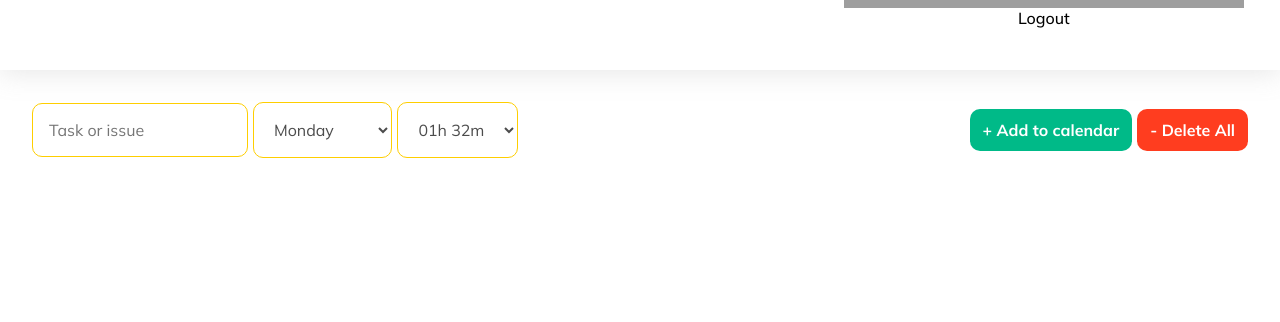
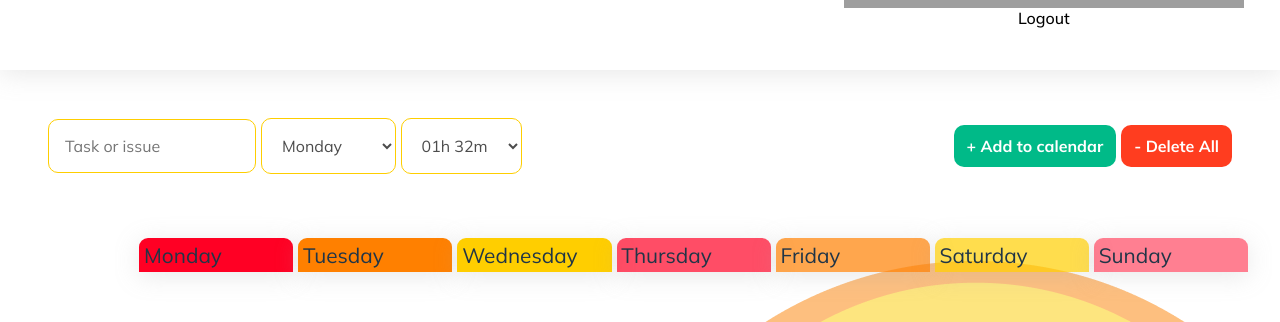
Before and after one commit to RebecaBaruch/weekly-planner-compass, a React (Vite) app: page /dashboard in a window 1280 px wide. Shown: the part 367-689 px from the top of the page. Built offline with nearby package versions, Linux system fonts and the light colour scheme; grey boxes are pictures that could not be loaded.

Commit message:
feat: FilterCards component

```diff
--- /dev/null
+++ b/src/components/FilterCards/index.jsx
@@ -0,0 +1,61 @@
+import React from "react";
+
+import styled from "styled-components";
+
+export const CardsWrapper = styled.div`
+    display: flex;
+    justify-content: center;
+    flex-direction: row;
+    gap: 5px;
+    padding-left: 10%;
+    width: 100%;
+
+`;
+
+export const Card = styled.div`
+    padding: 0.3rem;
+    width: 100%;
+    font-size: 1.3rem;
+    text-align: left;
+    box-shadow: 0px 4px 24px rgba(168, 168, 168, 0.25);
+    border-radius: 9px 9px 0px 0px;
+
+    &.monday {
+        background: #FF0024;
+    }
+    &.tuesday {
+        background: #FF8000;
+    }
+    &.wednesday {
+        background: #FFCE00;
+    }
+    &.thursday {
+        background: #FF0024B2;
+    }
+    &.friday {
+        background: #FF8000B2;
+    }
+    &.saturday {
+        background: #FFCE00B2;
+    }
+    &.sunday {
+        background: #FF002480;
+    }
+`;
+
+function FilterCards() {
+
+    return(
+        <CardsWrapper>
+            <Card className='monday'>Monday</Card>
+            <Card className='tuesday'>Tuesday</Card>
+            <Card className='wednesday'>Wednesday</Card>
+            <Card className='thursday'>Thursday</Card>
+            <Card className='friday'>Friday</Card>
+            <Card className='saturday'>Saturday</Card>
+            <Card className='sunday'>Sunday</Card>
+        </CardsWrapper>
+    );
+}
+
+export default FilterCards;
--- a/src/global/globalStyles.jsx
+++ b/src/global/globalStyles.jsx
@@ -6,6 +6,8 @@ export const Wrapper = styled.div`
     justify-content: center;
     flex-direction: column;
     width: 100%;
+    height: 100%;
+    background: rgba(255, 255, 255, 0.95);
 `;
 
 export const Form = styled.form`
--- a/src/pages/dashboard/index.jsx
+++ b/src/pages/dashboard/index.jsx
@@ -1,14 +1,39 @@
 import React from "react";
+
+import styled from "styled-components";
+
+import CompassBg from '../../assets/compass-bg.png';
+
 import { Wrapper } from '../../global/globalStyles';
 import PlannerHeader from "../../components/PlannerHeader";
 import PlannerActions from "../../components/PlannerActions";
+import FilterCards from "../../components/FilterCards";
+
+
+export const MainContainer = styled.div`
+    padding: 1rem;
+    width: 100%;
+    min-height: 84vh;
+    background: right bottom url(${CompassBg}) no-repeat;
+`
+
+export const Planner = styled.div`
+    padding: 2rem 1rem 2rem 0;
+    width: 100%;
+    min-height: 84vh;
+`
 
 function Dashboard() {
     return(
         <Wrapper>
            <PlannerHeader />
 
-           <PlannerActions />
+            <MainContainer>
+                <PlannerActions />
+                <Planner>
+                    <FilterCards />
+                </Planner>
+            </MainContainer>
         </Wrapper>
     );
 }
```
